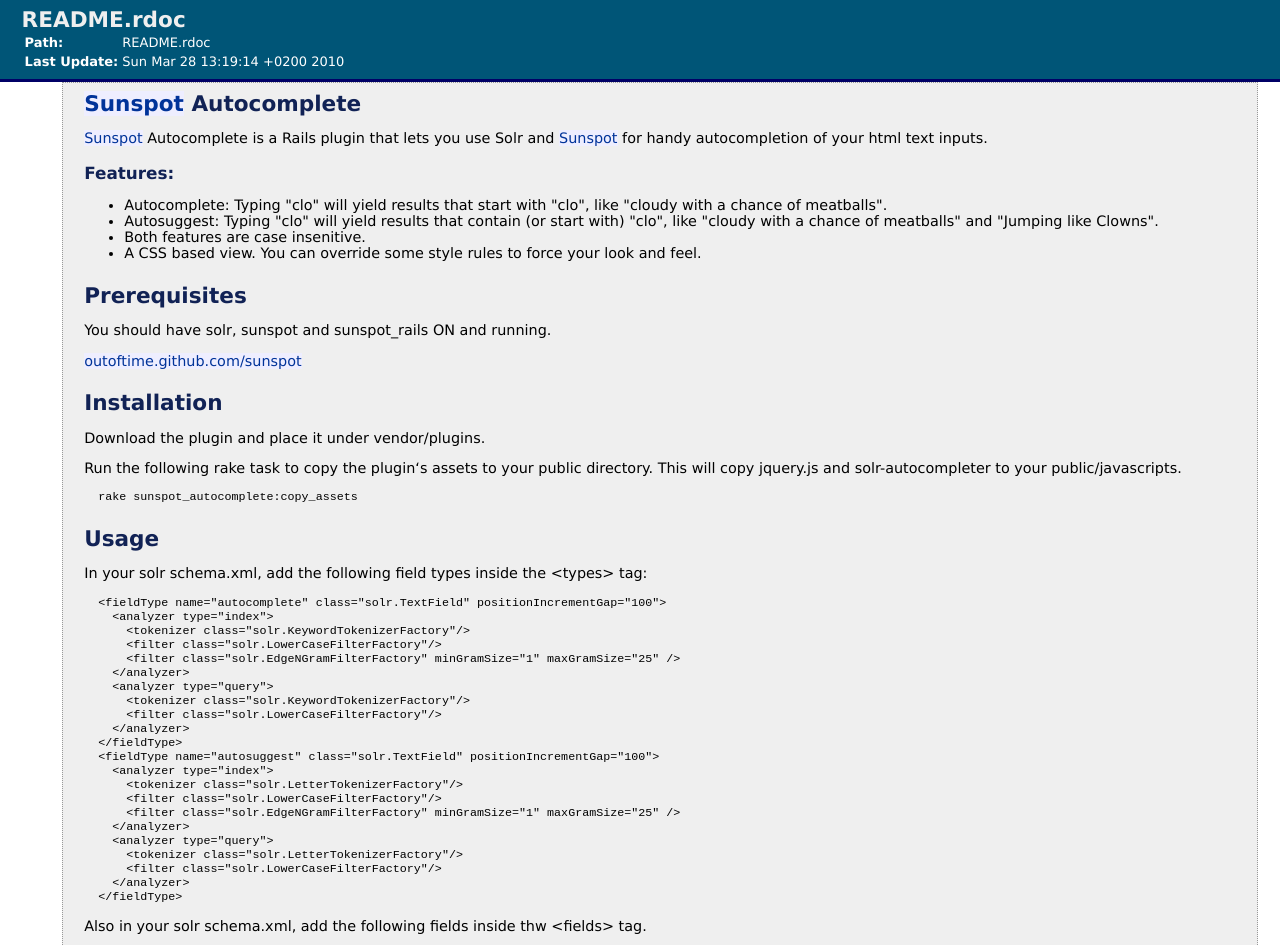
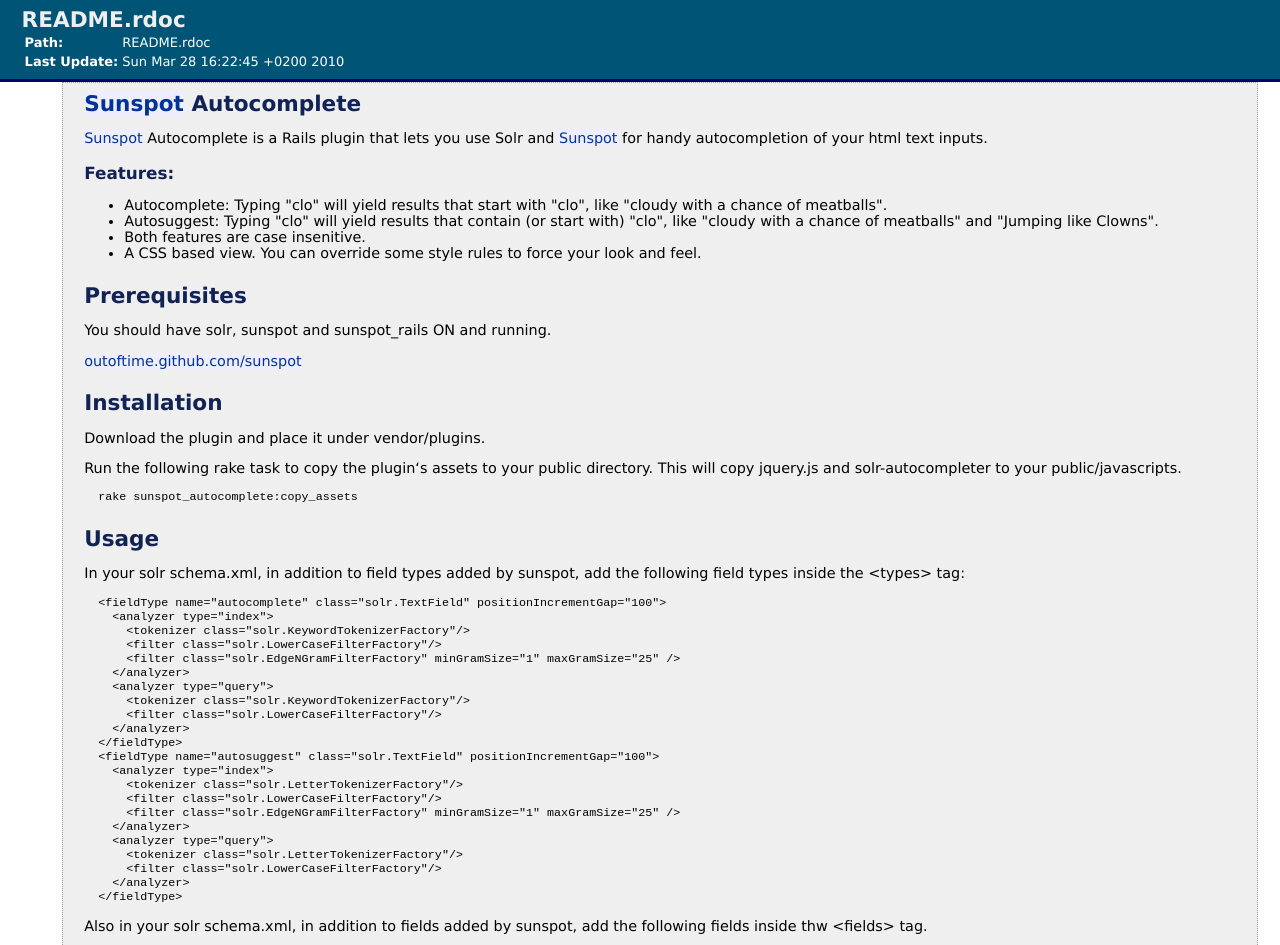
Before and after one commit to haitham/sunspot_autocomplete, a plain HTML site: page rdoc/files/README_rdoc.html in a window 1280 px wide. Shown: the top 945 px of the page. Drawn offline with Linux system fonts and the light colour scheme.

Commit message:
added a line

```diff
--- a/rdoc/files/README_rdoc.html
+++ b/rdoc/files/README_rdoc.html
@@ -56,7 +56,7 @@
     </tr>
     <tr class="top-aligned-row">
       <td><strong>Last Update:</strong></td>
-      <td>Sun Mar 28 13:19:14 +0200 2010</td>
+      <td>Sun Mar 28 16:22:45 +0200 2010</td>
     </tr>
     </table>
   </div>
@@ -117,8 +117,8 @@
 </pre>
 <h2>Usage</h2>
 <p>
-In your solr schema.xml, add the following field types inside the
-&lt;types&gt; tag:
+In your solr schema.xml, in addition to field types added by sunspot, add
+the following field types inside the &lt;types&gt; tag:
 </p>
 <pre>
   &lt;fieldType name=&quot;autocomplete&quot; class=&quot;solr.TextField&quot; positionIncrementGap=&quot;100&quot;&gt;
@@ -145,8 +145,8 @@
   &lt;/fieldType&gt;
 </pre>
 <p>
-Also in your solr schema.xml, add the following fields inside thw
-&lt;fields&gt; tag.
+Also in your solr schema.xml, in addition to fields added by sunspot, add
+the following fields inside thw &lt;fields&gt; tag.
 </p>
 <pre>
   &lt;dynamicField name=&quot;*_ac&quot; type=&quot;autocomplete&quot; indexed=&quot;true&quot;  stored=&quot;true&quot;/&gt;
```
Also changed, not shown: rdoc/classes/AutocompleteViewHelpers.html (+4 -6 lines), rdoc/files/lib/autocomplete_view_helpers_rb.html (+5 -7 lines), 3 other files.
